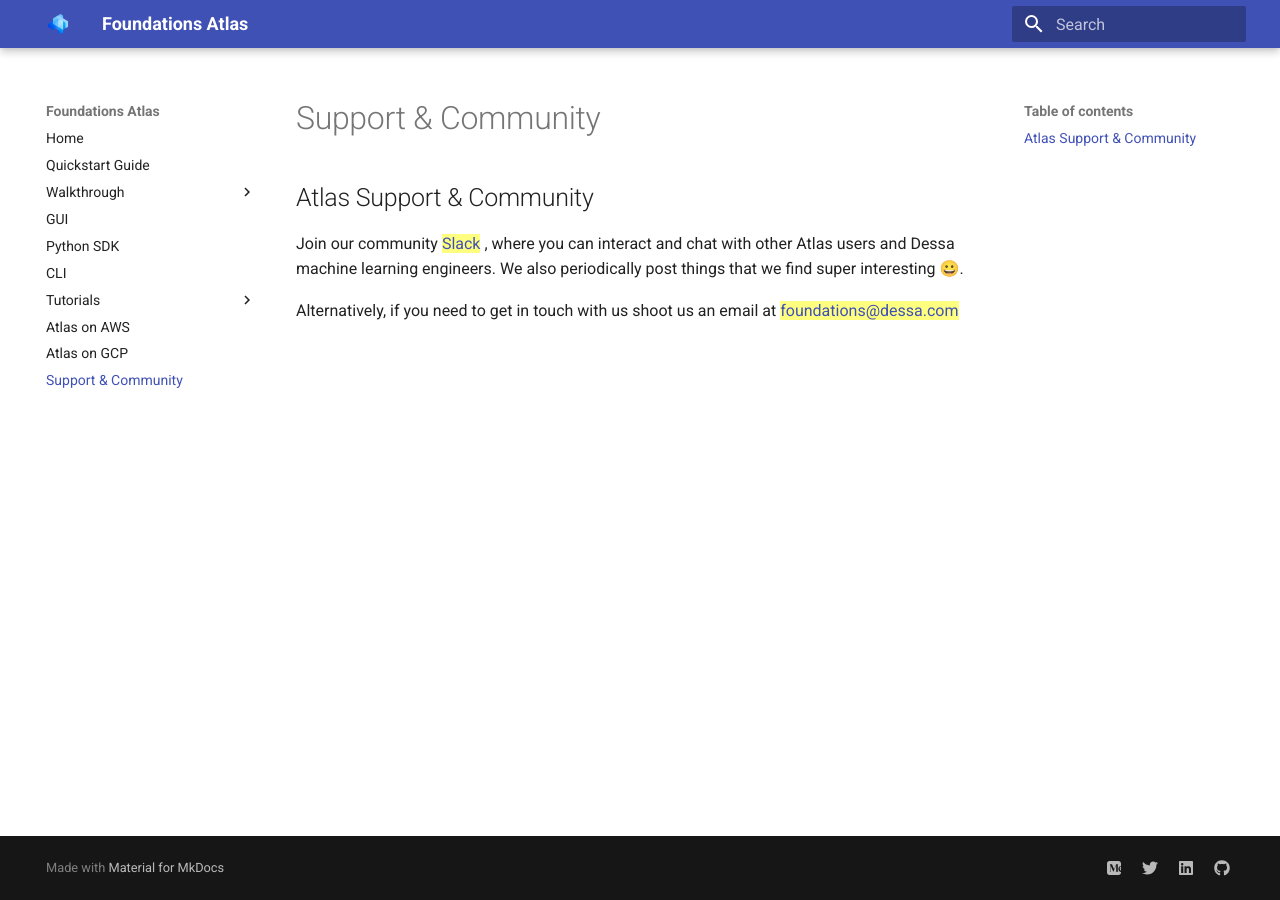
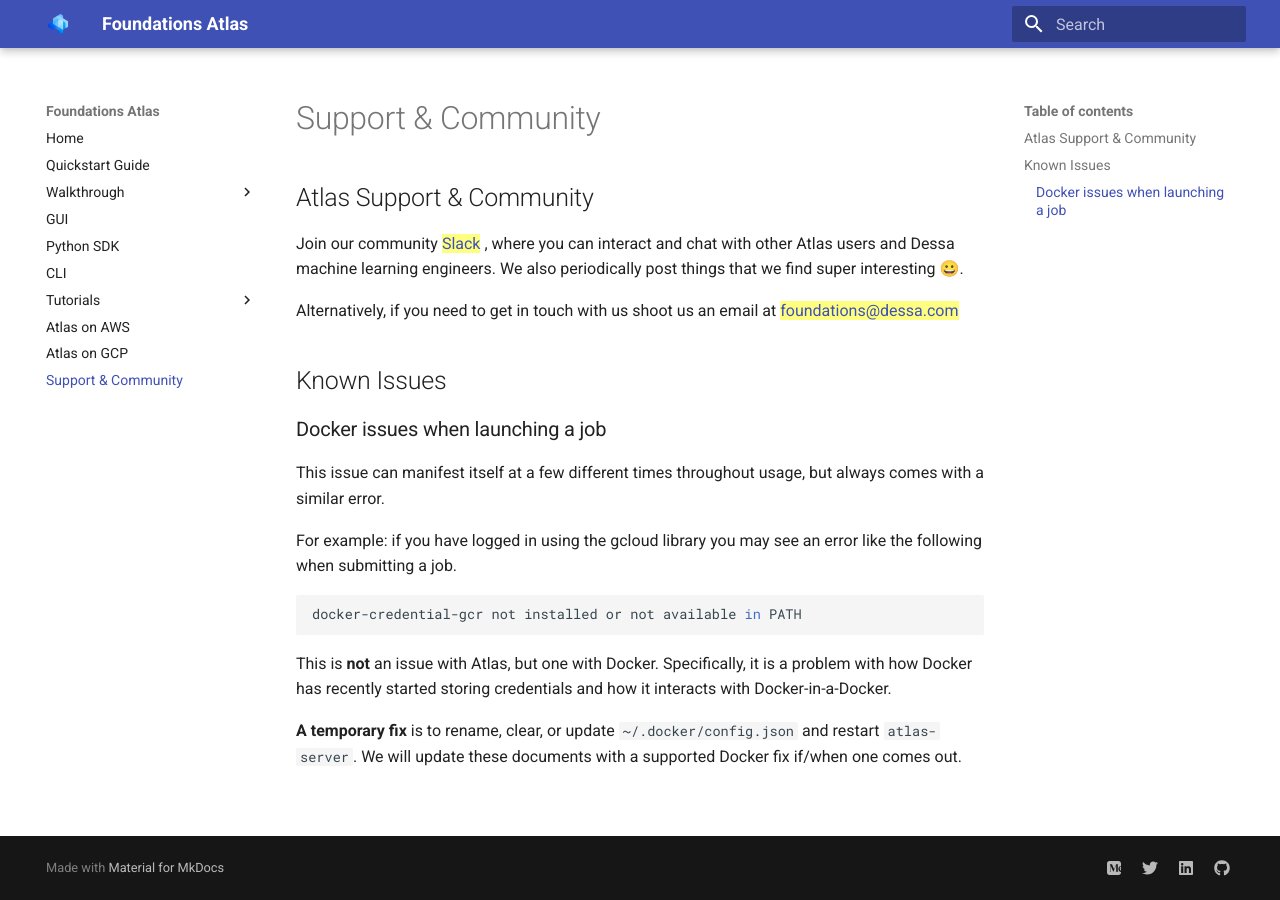
Before and after one commit to DeepLearnI/atlas-ce-docs, an MkDocs documentation site: the page built from docs/api_docs/sources/support.md, in a window 1280 px wide. Built offline with MkDocs 1.6.1 and Material for MkDocs 9.7.7, drawn with Linux system fonts in a browser that asks for light colours.

Commit message:
Added a section for known issues and seeded it with the Docker credentials problem that we have been seeing

````diff
--- a/docs/api_docs/sources/support.md
+++ b/docs/api_docs/sources/support.md
@@ -5,3 +5,19 @@ Join our community {==[Slack](https://join.slack.com/t/dessa-community/shared_in
 We also periodically post things that we find super interesting 😀.
 
 Alternatively, if you need to get in touch with us shoot us an email at {==[foundations@dessa.com](mailto:foundations@dessa.com)==}
+
+## Known Issues
+
+### Docker issues when launching a job
+
+This issue can manifest itself at a few different times throughout usage, but always comes with a similar error.
+
+For example: if you have logged in using the gcloud library you may see an error like the following when submitting a job.
+
+```bash
+docker-credential-gcr not installed or not available in PATH
+```
+
+This is **not** an issue with Atlas, but one with Docker. Specifically, it is a problem with how Docker has recently started storing credentials and how it interacts with Docker-in-a-Docker.
+
+**A temporary fix** is to rename, clear, or update `~/.docker/config.json` and restart `atlas-server`. We will update these documents with a supported Docker fix if/when one comes out.
````
Also changed, not shown: docs/api_docs/sources/atlas-modes/gpu.md (+3 -1 lines).
